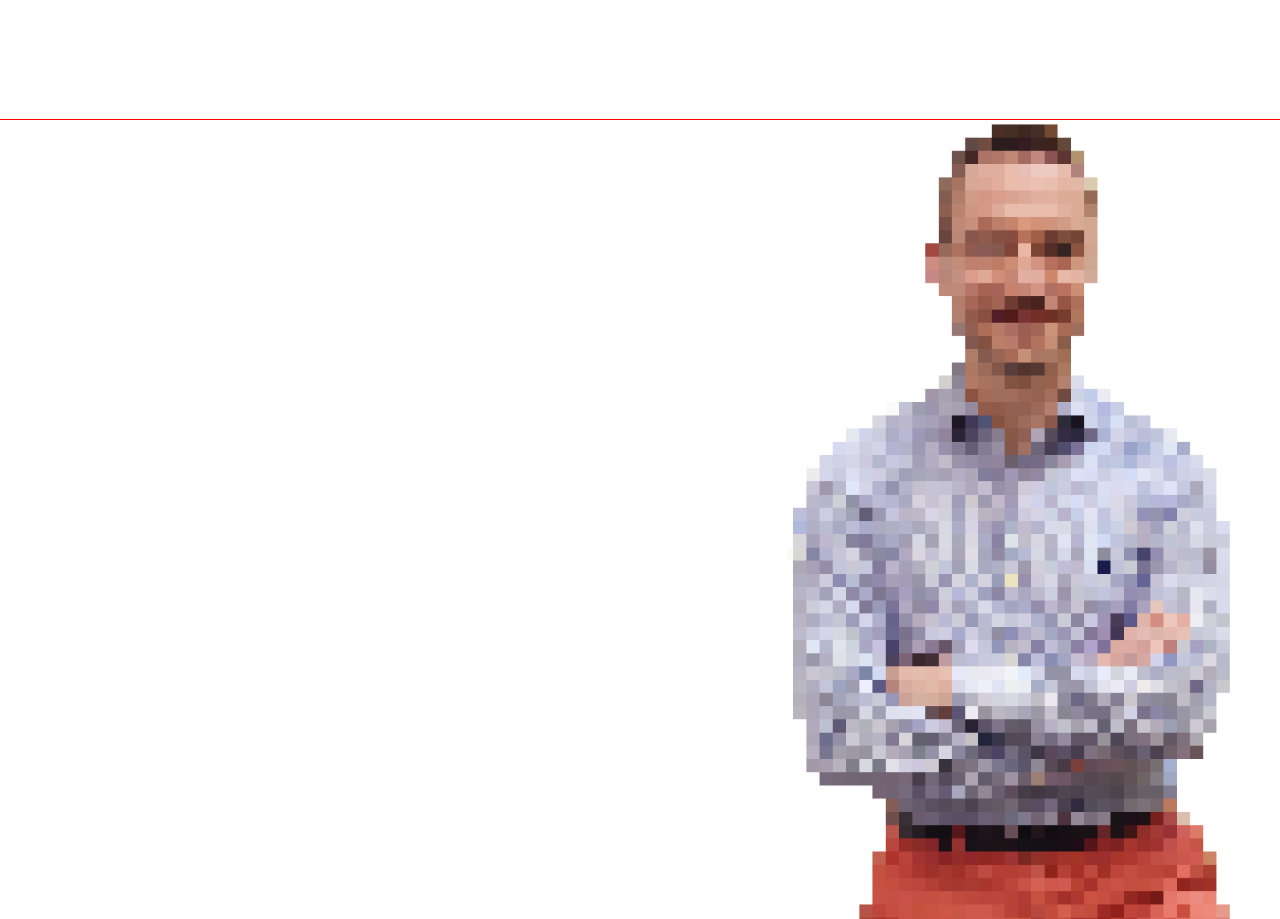
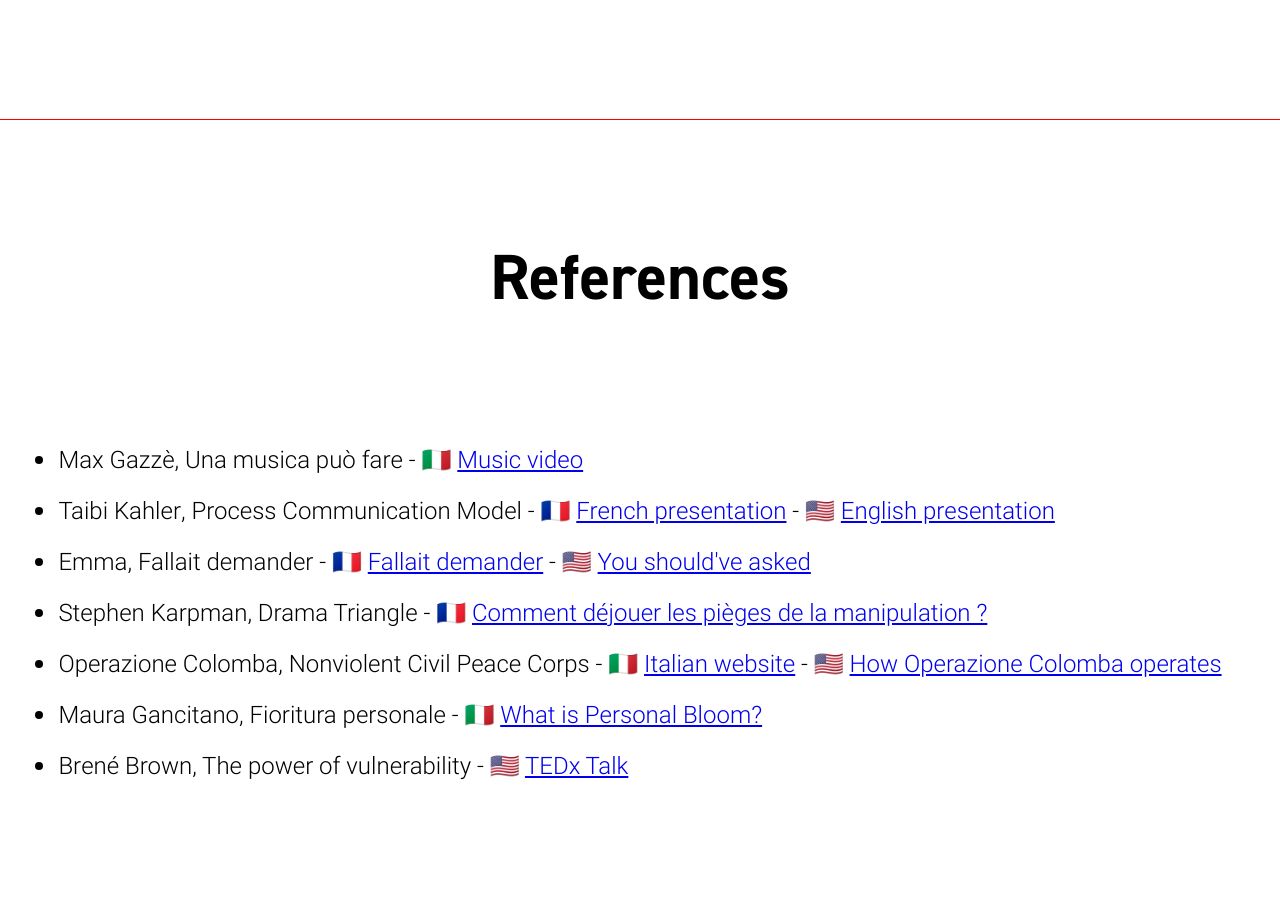
Before and after one commit to marcozampini/ironhack-morning-sunshine, a plain HTML site: page index.html in a window 1280 px wide. Shown: the part 7880-8799 px from the top of the page. Drawn offline with Linux system fonts and the light colour scheme.

Commit message:
Add references

```diff
--- a/index.html
+++ b/index.html
@@ -15,23 +15,6 @@
         <h1>Morning Sunshine</h1>
         <p>Marco Zampini</p>
       </section>
-      <!--section>
-        <h1>My journey, not over</h1>
-      </section>
-      <section>
-        <h2>10 important things in my life</h2>
-        <ol>
-          <li>Music -> you know</li>
-          <li>Making biscuits</li>
-          <li>Nonviolence is the way</li>
-          <li>Process Communication Model</li>
-          <li>From Drama Triangle to Compassion Triangle</li>
-          <li>The power of vulnerability</li>
-          <li>The mental load (Emma)</li>
-          <li>Playing football everywhere</li>
-          <li>Personal Bloom vs Personal Development</li>
-        </ol>
-      </section-->
       <section>
         <h1>How to prepare your Morning Sunshine</h1>
         <h2>A quick guide to do your homework and live a happy life</h2>
@@ -96,6 +79,83 @@
           >
         </p>
       </section>
+      <section id="references">
+        <h1>References</h1>
+        <ul>
+          <li>
+            Max Gazzè, Una musica può fare - 🇮🇹
+            <a
+              target="_blank"
+              href="https://www.youtube.com/watch?v=LaK71JhaTGU"
+              >Music video</a
+            >
+          </li>
+          <li>
+            Taibi Kahler, Process Communication Model - 🇫🇷
+            <a
+              target="_blank"
+              href="https://www.youtube.com/watch?v=o5UnTL1tYNg"
+              >French presentation</a
+            >
+            - 🇺🇸
+            <a
+              target="_blank"
+              href="https://www.youtube.com/watch?v=poJrPURlt80"
+              >English presentation</a
+            >
+          </li>
+          <li>
+            Emma, Fallait demander - 🇫🇷
+            <a
+              target="_blank"
+              href="https://emmaclit.com/2017/05/09/repartition-des-taches-hommes-femmes/"
+              >Fallait demander</a
+            >
+            - 🇺🇸
+            <a
+              target="_blank"
+              href="https://english.emmaclit.com/2017/05/20/you-shouldve-asked/"
+              >You should've asked</a
+            >
+          </li>
+          <li>
+            Stephen Karpman, Drama Triangle - 🇫🇷
+            <a
+              target="_blank"
+              href="https://www.youtube.com/watch?v=PxUrWQerliM"
+              >Comment déjouer les pièges de la manipulation ?</a
+            >
+          </li>
+          <li>
+            Operazione Colomba, Nonviolent Civil Peace Corps - 🇮🇹
+            <a target="_blank" href="https://www.operazionecolomba.it/"
+              >Italian website</a
+            >
+            - 🇺🇸
+            <a
+              target="_blank"
+              href="https://www.operazionecolomba.it/en/about/how-we-operate.html"
+              >How Operazione Colomba operates</a
+            >
+          </li>
+          <li>
+            Maura Gancitano, Fioritura personale - 🇮🇹
+            <a
+              target="_blank"
+              href="https://www.youtube.com/watch?v=Q0rdLWSSTEQ"
+              >What is Personal Bloom?</a
+            >
+          </li>
+          <li>
+            Brené Brown, The power of vulnerability - 🇺🇸
+            <a
+              target="_blank"
+              href="https://www.youtube.com/watch?v=X4Qm9cGRub0"
+              >TEDx Talk</a
+            >
+          </li>
+        </ul>
+      </section>
       <section class="thank-you">
         <h2>Thanks for your attention!</h2>
       </section>
--- a/style/style.css
+++ b/style/style.css
@@ -208,6 +208,9 @@
   height: 100vh;
   border-bottom: 1px solid red;
 }
+ul li {
+  margin-bottom: 1rem;
+}
 .thank-you {
   background-image: url('./images/marco-2018.png');
   background-position: bottom 0 right 2rem;
```
